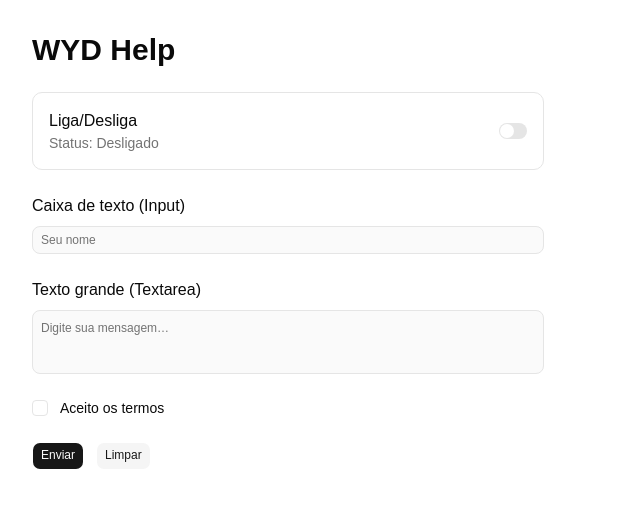
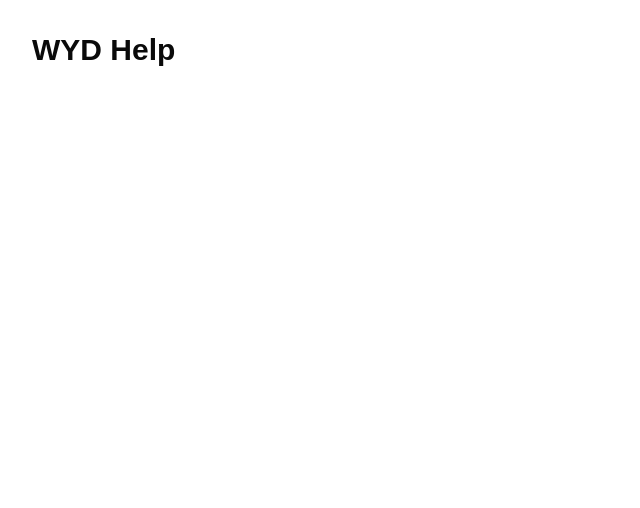
Before and after one commit to rockpraxedes/WydHelp, a React (Vite) app: page / in a window 1280 px wide. Shown: the top 508 px of the page, without its empty margins (0-640 px from the left). Built offline with nearby package versions, Linux system fonts and the light colour scheme.

Commit message:
Update site

```diff
--- a/package.json
+++ b/package.json
@@ -18,6 +18,7 @@
     "radix-ui": "^1.4.3",
     "react": "^19.2.4",
     "react-dom": "^19.2.4",
+    "react-router-dom": "^7.13.2",
     "shadcn": "^4.1.1",
     "tailwind-merge": "^3.5.0",
     "tw-animate-css": "^1.4.0"
--- a/src/App.tsx
+++ b/src/App.tsx
@@ -1,76 +1,12 @@
-import { useState } from "react";
-import { Button } from "@/components/ui/button";
-import { Checkbox } from "@/components/ui/checkbox";
-import { Input } from "@/components/ui/input";
-import { Switch } from "@/components/ui/switch";
-import { Textarea } from "@/components/ui/textarea";
+import { BrowserRouter, Routes, Route } from "react-router-dom";
+import Diarias from "./pages/diarias";
 
 export default function App() {
-  const [enabled, setEnabled] = useState(false);
-  const [accept, setAccept] = useState(false);
-  const [name, setName] = useState("");
-  const [message, setMessage] = useState("");
-
   return (
-    <div className="min-h-screen p-8 max-w-xl space-y-6">
-      <h1 className="text-3xl font-bold">WYD Help</h1>
-
-      <div className="flex items-center justify-between rounded-lg border p-4">
-        <div>
-          <div className="font-medium">Liga/Desliga</div>
-          <div className="text-sm text-muted-foreground">
-            Status: {enabled ? "Ligado" : "Desligado"}
-          </div>
-        </div>
-        <Switch checked={enabled} onCheckedChange={setEnabled} />
-      </div>
-
-      <div className="space-y-2">
-        <div className="font-medium">Caixa de texto (Input)</div>
-        <Input
-          placeholder="Seu nome"
-          value={name}
-          onChange={(e) => setName(e.target.value)}
-        />
-      </div>
-
-      <div className="space-y-2">
-        <div className="font-medium">Texto grande (Textarea)</div>
-        <Textarea
-          placeholder="Digite sua mensagem…"
-          value={message}
-          onChange={(e) => setMessage(e.target.value)}
-        />
-      </div>
-
-      <div className="flex items-center gap-3">
-        <Checkbox checked={accept} onCheckedChange={(v) => setAccept(!!v)} />
-        <span className="text-sm">Aceito os termos</span>
-      </div>
-
-      <div className="flex gap-3">
-        <Button
-          onClick={() => {
-            alert(
-              `enabled=${enabled}\naccept=${accept}\nname=${name}\nmessage=${message}`,
-            );
-          }}
-        >
-          Enviar
-        </Button>
-
-        <Button
-          variant="secondary"
-          onClick={() => {
-            setEnabled(false);
-            setAccept(false);
-            setName("");
-            setMessage("");
-          }}
-        >
-          Limpar
-        </Button>
-      </div>
-    </div>
+    <BrowserRouter>
+      <Routes>
+        <Route path="/" element={<Diarias />} />
+      </Routes>
+    </BrowserRouter>
   );
 }
--- /dev/null
+++ b/src/pages/diarias.tsx
@@ -0,0 +1,7 @@
+export default function Diarias() {
+  return (
+    <div className="min-h-screen p-8 max-w-xl space-y-6">
+      <h1 className="text-3xl font-bold">WYD Help</h1>
+    </div>
+  );
+}
```
Also changed, not shown: 1 other file (tests, documents, lock files or other folders).
